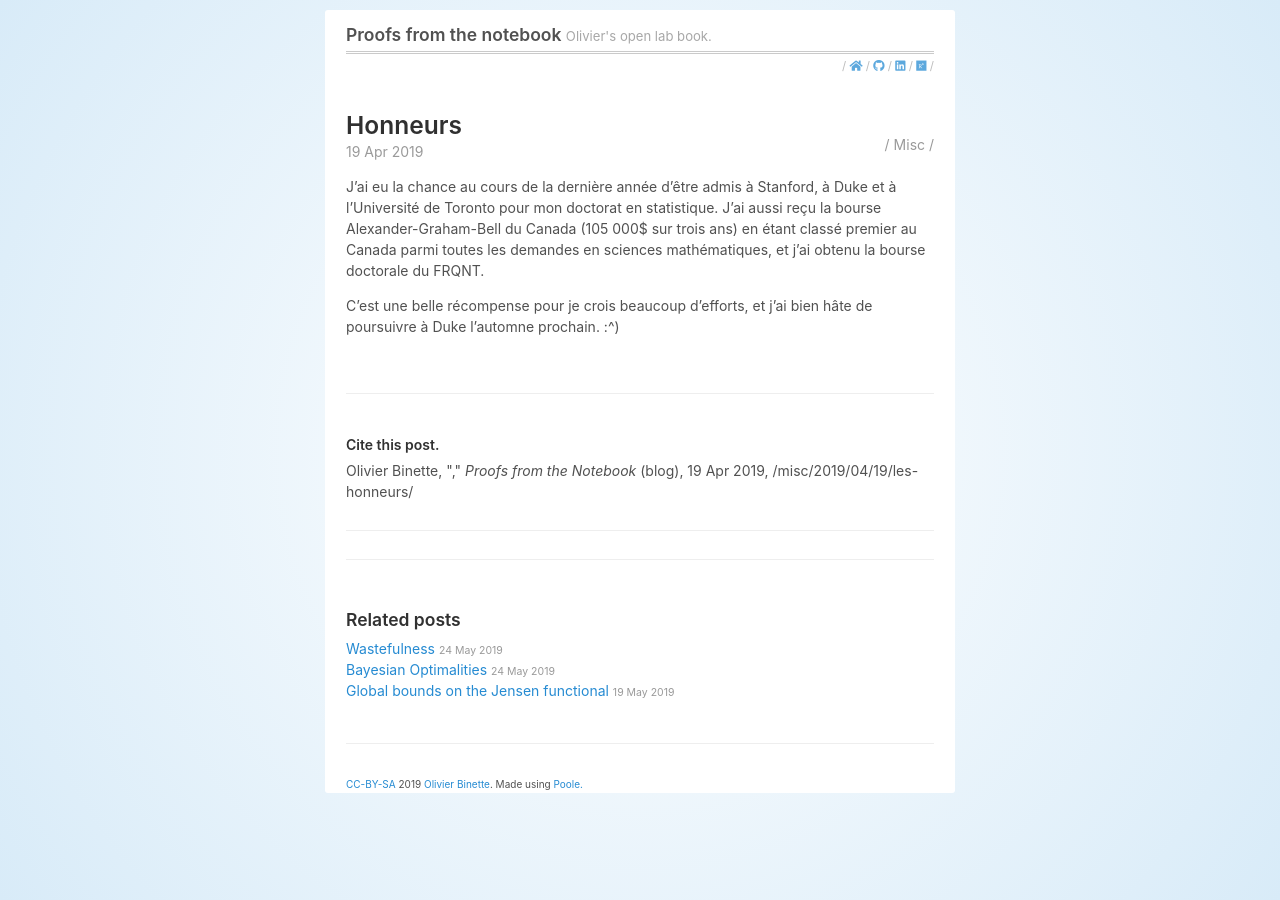
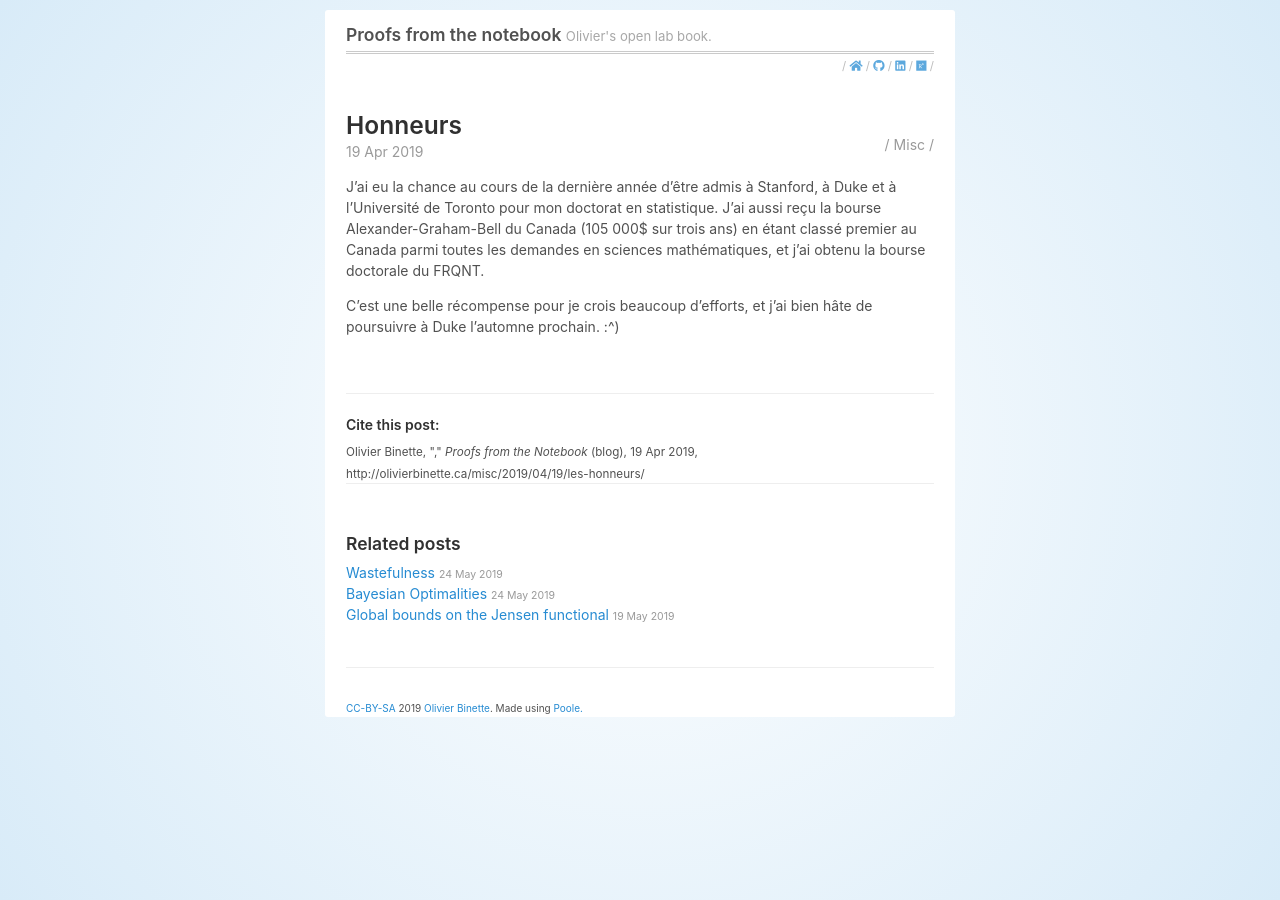
Before and after one commit to OlivierBinette/blog, a Jekyll site: the page built from _posts/2019-04-19-les-honneurs.md, in a window 1280 px wide. Built offline with Jekyll 4.4.1, drawn with Linux system fonts in a browser that asks for light colours; nearby versions of some CDN libraries.

Commit message:
Update post.html

```diff
--- a/_layouts/post.html
+++ b/_layouts/post.html
@@ -19,11 +19,10 @@ layout: default
   {{ content }}
 </article>
 
-<aside class="related">
-<h4>Cite this post.</h4>
-Olivier Binette, "{{ post.title }}," <i>Proofs from the Notebook</i> (blog), {{ page.date | date_to_string }}, {{ page.url }}
-</aside>
-
+<hr>
+<h4>Cite this post:</h4>
+<small>Olivier Binette, "{{ post.title }}," <i>Proofs from the Notebook</i> (blog), {{ page.date | date_to_string }}, {{ site.url }}{{ page.url }}
+</small>
 
 {% if site.related_posts != empty %}
 <aside class="related">
```
